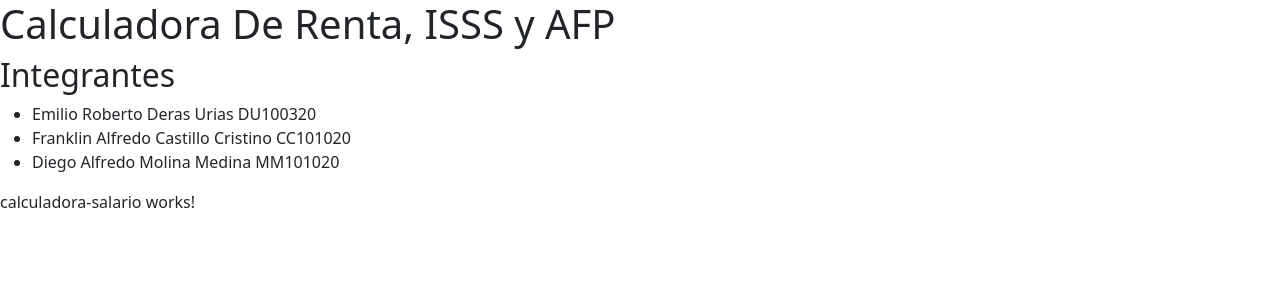
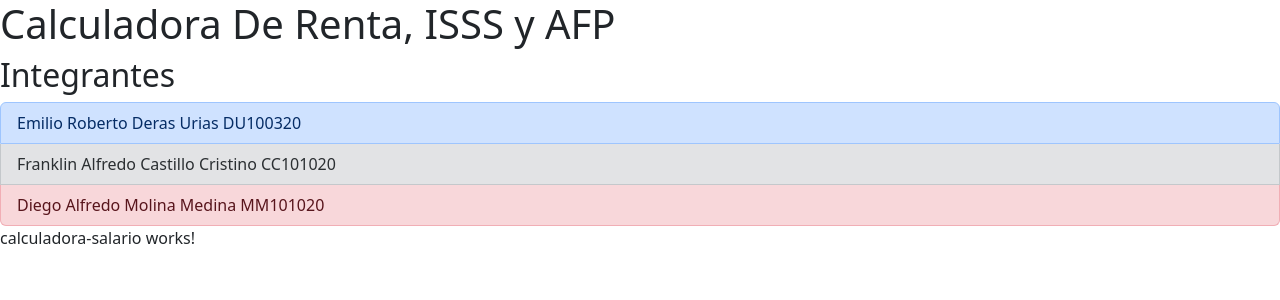
Before and after one commit to Franklin-Castillo-Dev/labufgII, an Angular app: page / in a window 1280 px wide. Shown: the top 300 px of the page. Built offline with nearby package versions, Linux system fonts and the light colour scheme.

Commit message:
Aplicacion de estilo   en el listado de Integrantes

```diff
--- a/src/app/app.component.html
+++ b/src/app/app.component.html
@@ -9,10 +9,10 @@
 <body>
     <h1>Calculadora De Renta, ISSS y AFP</h1>
     <h2>Integrantes</h2>
-    <ul>
-        <li>Emilio Roberto Deras Urias DU100320</li>
-        <li>Franklin Alfredo Castillo Cristino CC101020</li>
-        <li>Diego Alfredo Molina Medina MM101020</li>
+    <ul class="list-group">
+        <li class="list-group-item list-group-item-primary" >Emilio Roberto Deras Urias DU100320</li>
+        <li class="list-group-item list-group-item-secondary">Franklin Alfredo Castillo Cristino CC101020</li>
+        <li class="list-group-item list-group-item-danger" >Diego Alfredo Molina Medina MM101020</li>
     </ul>
 
     <app-calculadora-salario>
```
